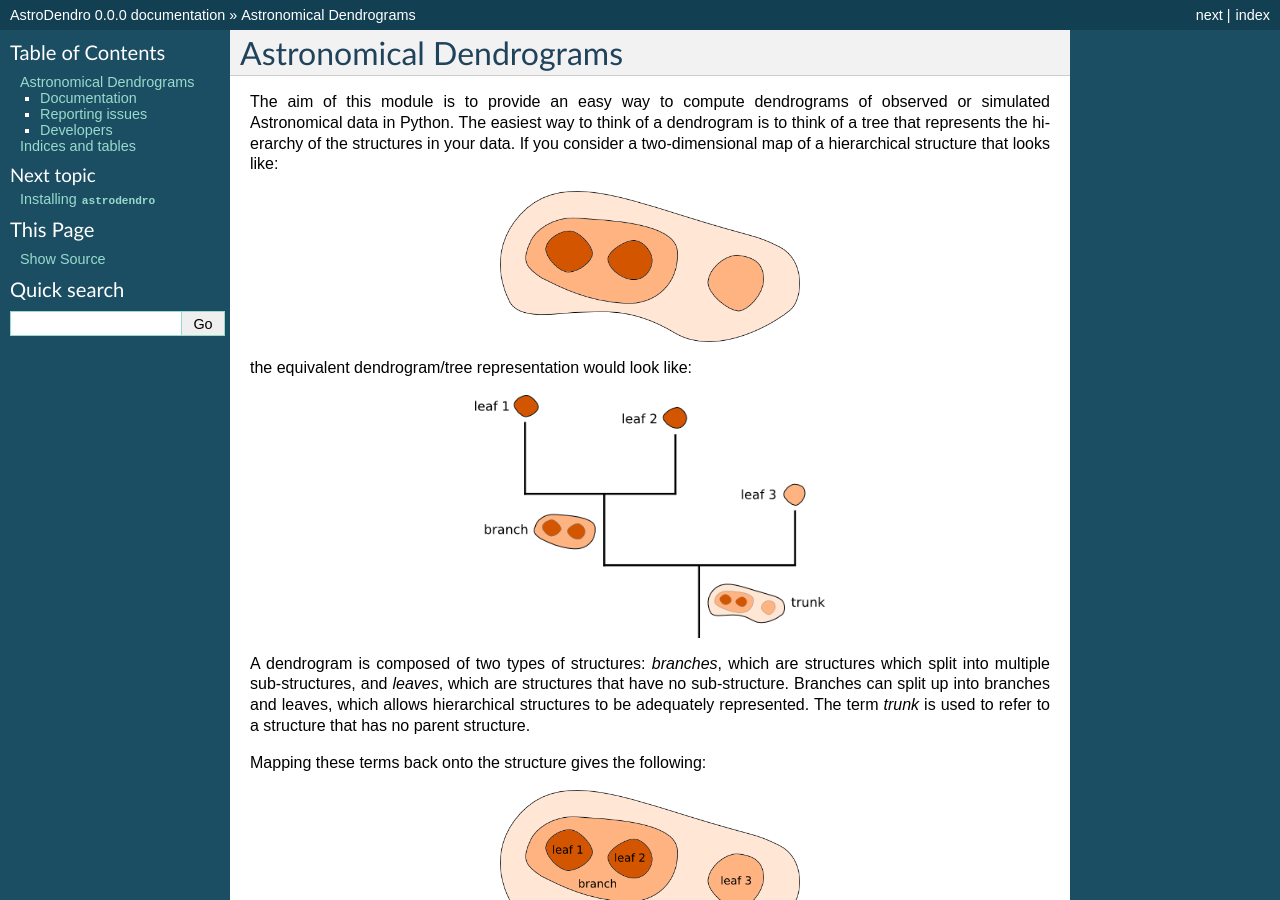
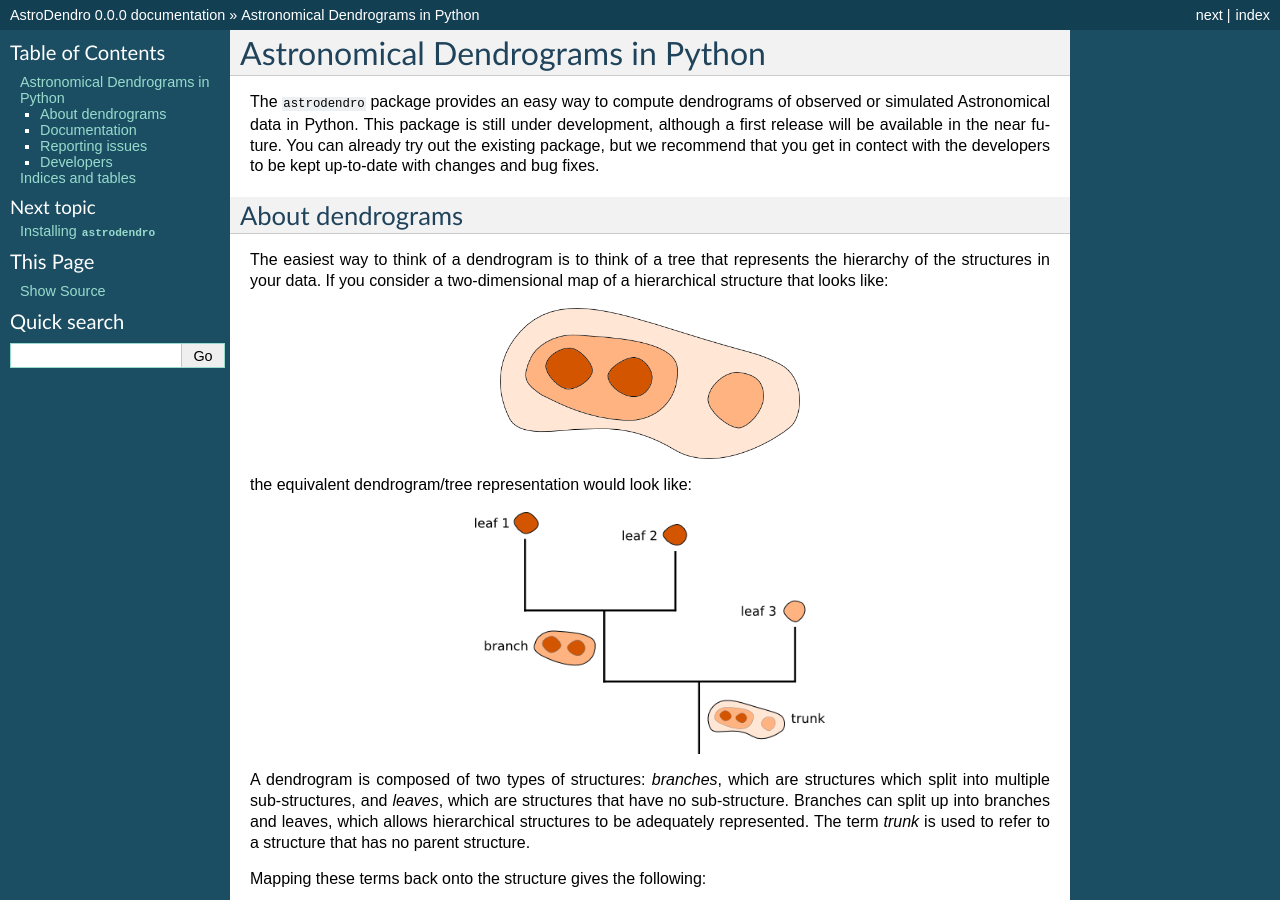
Before and after one commit to dendrograms/astrodendro, a Sphinx documentation site: the page built from docs/index.rst, in a window 1280 px wide and 900 px high. Built offline with Sphinx 7.4.7, drawn with Linux system fonts in a browser that asks for light colours; some of the changed text lies outside the part shown.

Commit message:
Clarified scope and status of package.

```diff
--- a/docs/index.rst
+++ b/docs/index.rst
@@ -1,11 +1,18 @@
-Astronomical Dendrograms
-========================
+Astronomical Dendrograms in Python
+==================================
 
-The aim of this module is to provide an easy way to compute dendrograms of
-observed or simulated Astronomical data in Python. The easiest way to think of
-a dendrogram is to think of a tree that represents the hierarchy of the
-structures in your data. If you consider a two-dimensional map of a
-hierarchical structure that looks like:
+The ``astrodendro`` package provides an easy way to compute dendrograms of
+observed or simulated Astronomical data in Python. This package is still under
+development, although a first release will be available in the near future.
+You can already try out the existing package, but we recommend that you get in
+contect with the developers to be kept up-to-date with changes and bug fixes.
+
+About dendrograms
+-----------------
+
+The easiest way to think of a dendrogram is to think of a tree that represents
+the hierarchy of the structures in your data. If you consider a
+two-dimensional map of a hierarchical structure that looks like:
 
 .. image:: schematic_structure_1.png
    :width: 300px
```
